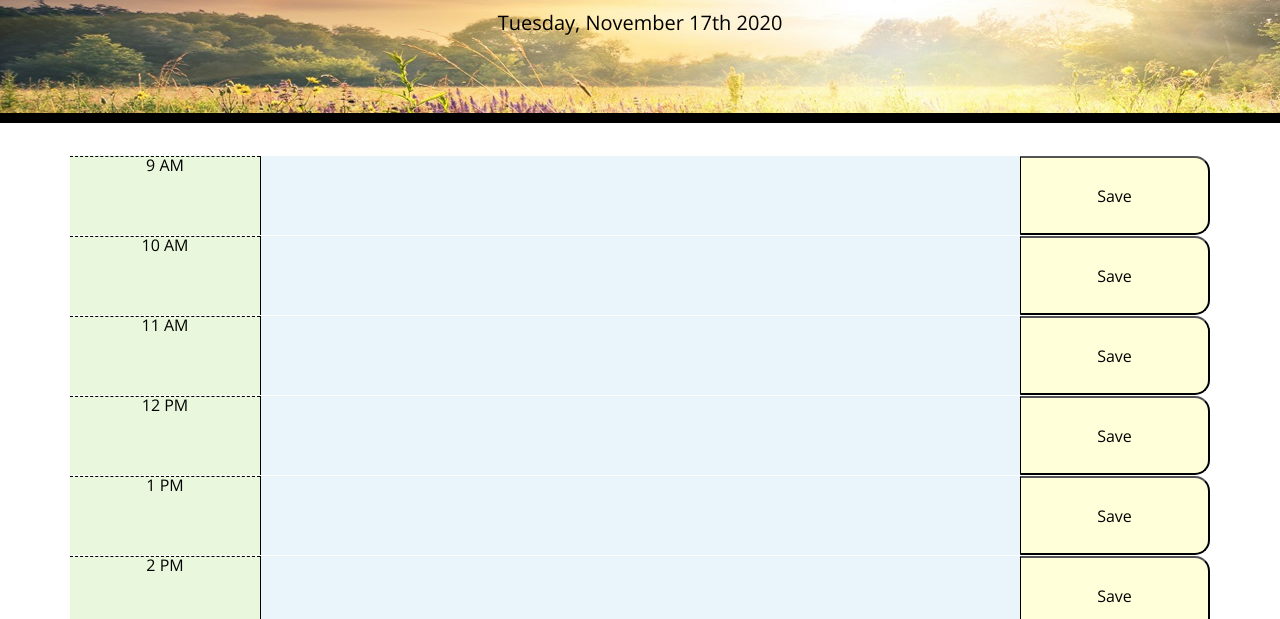
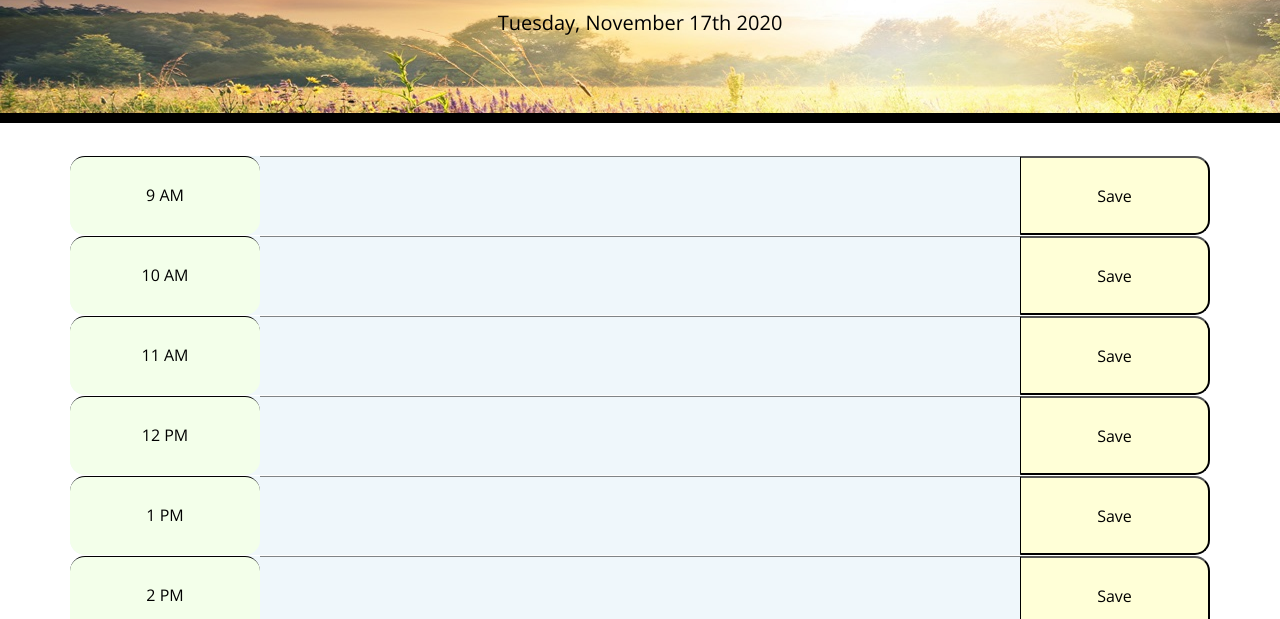
Before and after one commit to esober101/work-day-scheduler, a plain HTML site: page index.html in a window 1280 px wide. Shown: the part 181-800 px from the top of the page. Drawn offline with nearby package versions, Linux system fonts and the light colour scheme.

Commit message:
Update style.css
Updated colors and borders

```diff
--- a/css/style.css
+++ b/css/style.css
@@ -13,7 +13,7 @@ textarea{
   border: none;
   resize: none;
   color: #000000;
-  border-left: 1px solid black;
+  border-top: 1px solid rgba(0, 0, 0, 0.466);
   padding: 10px;
 }
 
@@ -41,23 +41,25 @@ textarea{
 }
 
 .hour {
-  background-color: #e9f8dd;
+  background-color: #f3ffea;
   color: #000000;
-  border-top: 1px dashed #000000;
+  border-top: 1px solid #000000;
+  border-radius: 15px;
+  padding-top: 30px;
 }
 
 .past {
-  background-color: #e9f4fb;
+  background-color: #eff7fb;
   color: white;
 }
 
 .present {
-  background-color: #ffd7d5;
+  background-color: #faeae9;
   color: white;
 }
 
 .future {
-  background-color: #eac5ff;
+  background-color: #f4e4fd;
   color: white;
 }
 
@@ -65,7 +67,7 @@ textarea{
   border-left: 1px solid black;
   border-top-right-radius: 15px;
   border-bottom-right-radius: 15px;
-  background-color: rgb(255, 255, 218);
+  background-color: rgb(255, 255, 215);
   color:black;
 }
 
```
